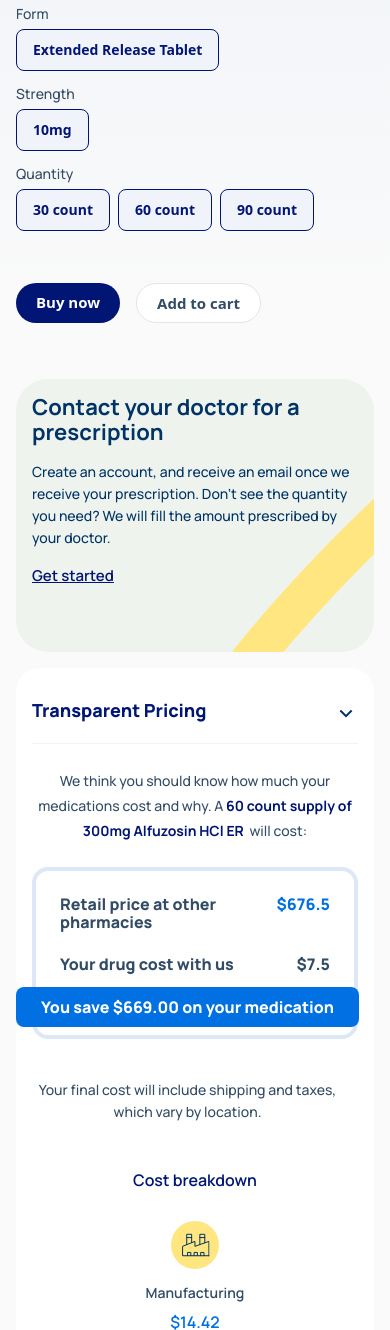
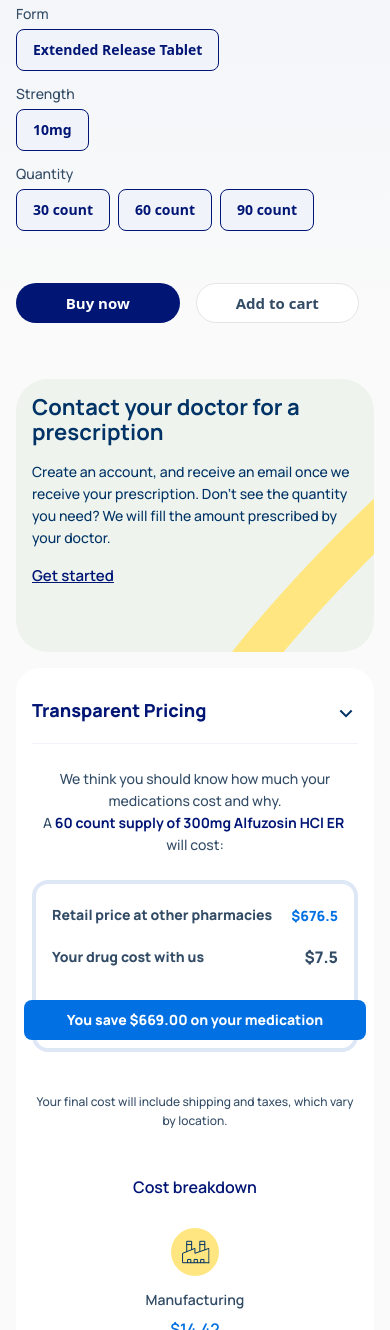
Before and after one commit to tanjilahmed7/jarina-pharmacy, a website: page productpage.html in a window 390 px wide. Shown: the part 840-2170 px from the top of the page. Drawn offline with nearby package versions, Linux system fonts and the light colour scheme.

Commit message:
fix: product pag button has been fixed

```diff
--- a/productpage.html
+++ b/productpage.html
@@ -155,11 +155,15 @@
         </div>
 
         <div class="lg:hidden flex">
-          <button onclick="toggleFunc()" id="openMenuButton" class="block">
+          <button onclick="toggleFuncMenu()" id="openMenuButton" class="block">
             <img src="./assets/Frame 3.svg" alt="Menu Open" />
           </button>
 
-          <button onclick="toggleFunc()" id="closeMenuButton" class="hidden">
+          <button
+            onclick="toggleFuncMenu()"
+            id="closeMenuButton"
+            class="hidden"
+          >
             <img src="./assets/menu.png" alt="Menu Close" />
           </button>
         </div>
@@ -301,12 +305,12 @@
                 </div>
                 <div class="flex gap-4 mt-10">
                   <button
-                    class="py-[7px] px-5 bg-[#011575] rounded-[80px] text-[#FFFFFF] inline-flex font-semibold text-[15px] leading-[24px]"
+                    class="py-[7px] bg-[#011575] rounded-[80px] text-[#FFFFFF] font-semibold text-[15px] leading-[24px] w-[163.5px] lg:w-[121px] text-center"
                   >
                     Buy now
                   </button>
                   <button
-                    class="py-[7px] px-5 bg-[#FFFFFF] rounded-[80px] text-[#334C66] inline-flex font-semibold text-[15px] leading-[24px] border border-[#E5E5E5]"
+                    class="py-[7px] bg-[#FFFFFF] rounded-[80px] text-[#334C66] w-[163.5px] lg:w-[121px] font-semibold text-[15px] leading-[24px] border border-[#E5E5E5]"
                   >
                     Add to cart
                   </button>
@@ -373,33 +377,35 @@
               </div>
               <div class="collapse-content pt-6 px-0 w-full lg:w-full">
                 <p
-                  class="text-[#334C66] text-sm lg:text-base font-manrope font-medium leading-[25px] text-center"
+                  class="text-[#334C66] text-sm lg:text-base font-manrope font-medium leading-[22px] lg:leading-[25px] text-center"
                 >
                   We think you should know how much your medications cost and
-                  why. A
+                  why. <br class="lg:hidden block" />
+                  A
                   <spa class="font-bold text-[#011575]"
                     >60 count supply of 300mg Alfuzosin HCl ER </spa
                   >
                   will cost:
                 </p>
+
                 <div
-                  class="border-4 border-[#DDE7F6] p-6 rounded-2xl flex flex-col gap-6 h-[172px] lg:w-[534px] relative my-6 overflow-visible"
+                  class="border-4 border-[#DDE7F6] py-6 px-4 lg:p-6 rounded-2xl flex flex-col gap-6 h-[172px] min-w-[311px] lg:w-[534px] relative my-6 overflow-visible"
                 >
                   <div class="flex justify-between">
                     <h1
-                      class="font-extrabold font-manrope text-[#334C66] text-base leading-[18px]"
+                      class="font-extrabold font-manrope text-[#334C66] text-sm lg:text-base lg:leading-[18px] leading-none"
                     >
                       Retail price at other pharmacies
                     </h1>
                     <h3
-                      class="text-[#0070E3] font-extrabold font-manrope text-base leading-[18px]"
+                      class="text-[#0070E3] font-extrabold font-manrope text-sm lg:text-base leading-4 lg:leading-[18px]"
                     >
                       $676.5
                     </h3>
                   </div>
                   <div class="flex justify-between">
                     <h1
-                      class="font-extrabold font-manrope text-[#334C66] text-base leading-[18px]"
+                      class="font-extrabold font-manrope text-[#334C66] text-sm lg:text-base leading-[18px]"
                     >
                       Your drug cost with us
                     </h1>
@@ -410,14 +416,14 @@
                     </h3>
                   </div>
                   <button
-                    class="bg-[#0070E3] w-[343px] lg:w-[558px] h-10 absolute bottom-2 lg:bottom-6 -left-5 lg:-left-4 rounded-lg text-[#FFFFFF] font-extrabold font-manrope text-base leading-[18px]"
+                    class="bg-[#0070E3] w-[calc(100%+24px)] max-w-[558px] h-10 absolute bottom-2 lg:bottom-6 left-1/2 transform -translate-x-1/2 rounded-lg text-[#FFFFFF] font-extrabold font-manrope text-sm lg:text-base leading-4 lg:leading-[18px]"
                   >
-                    You save $669.00 on your medication
+                    You save $669.00 on your medication
                   </button>
                 </div>
               </div>
               <h6
-                class="text-[#334C66] font-medium font-manrope text-sm leading-[22px] text-center w-[311px] lg:w-full"
+                class="text-[#334C66] font-medium font-manrope text-[12px] lg:text-sm leading-[19px] lg:leading-[22px] text-center w-full lg:w-full"
               >
                 Your final cost will include shipping and taxes, which vary by
                 location.
```
Also changed, not shown: output.css.
